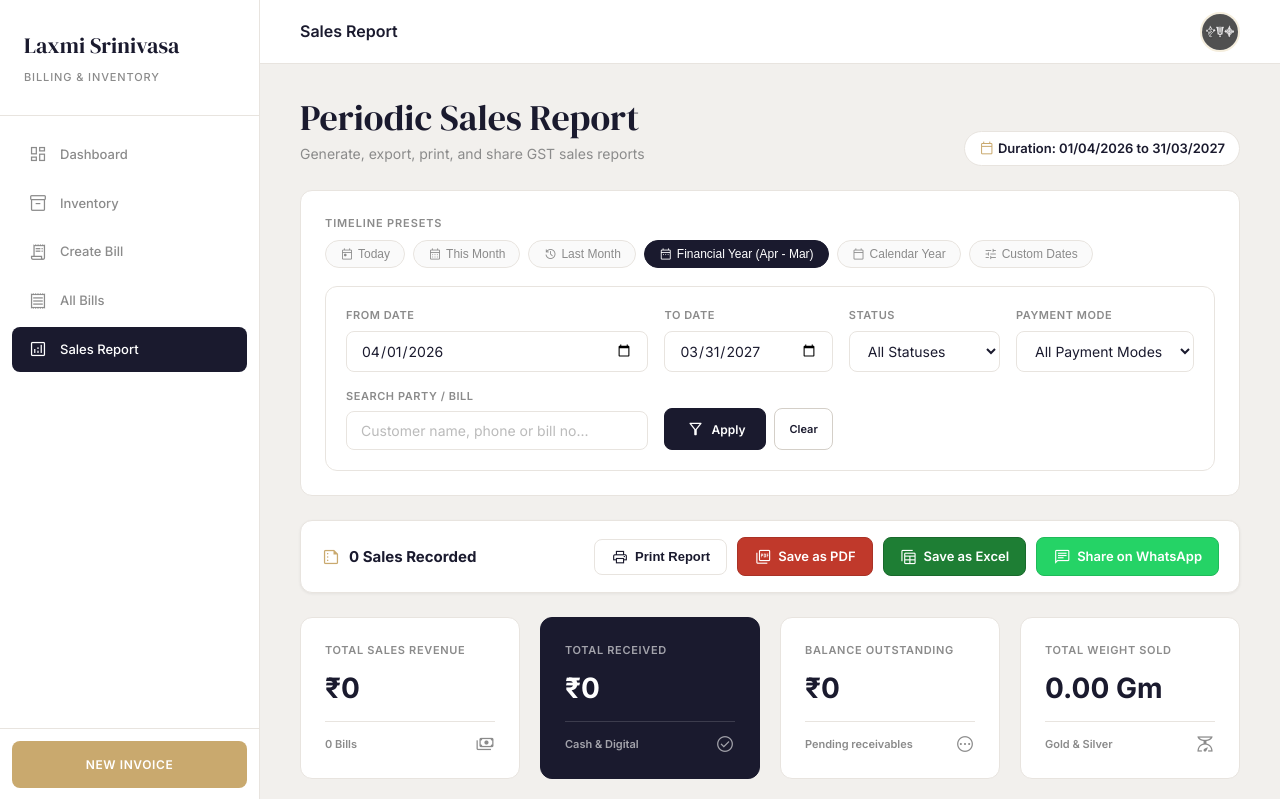
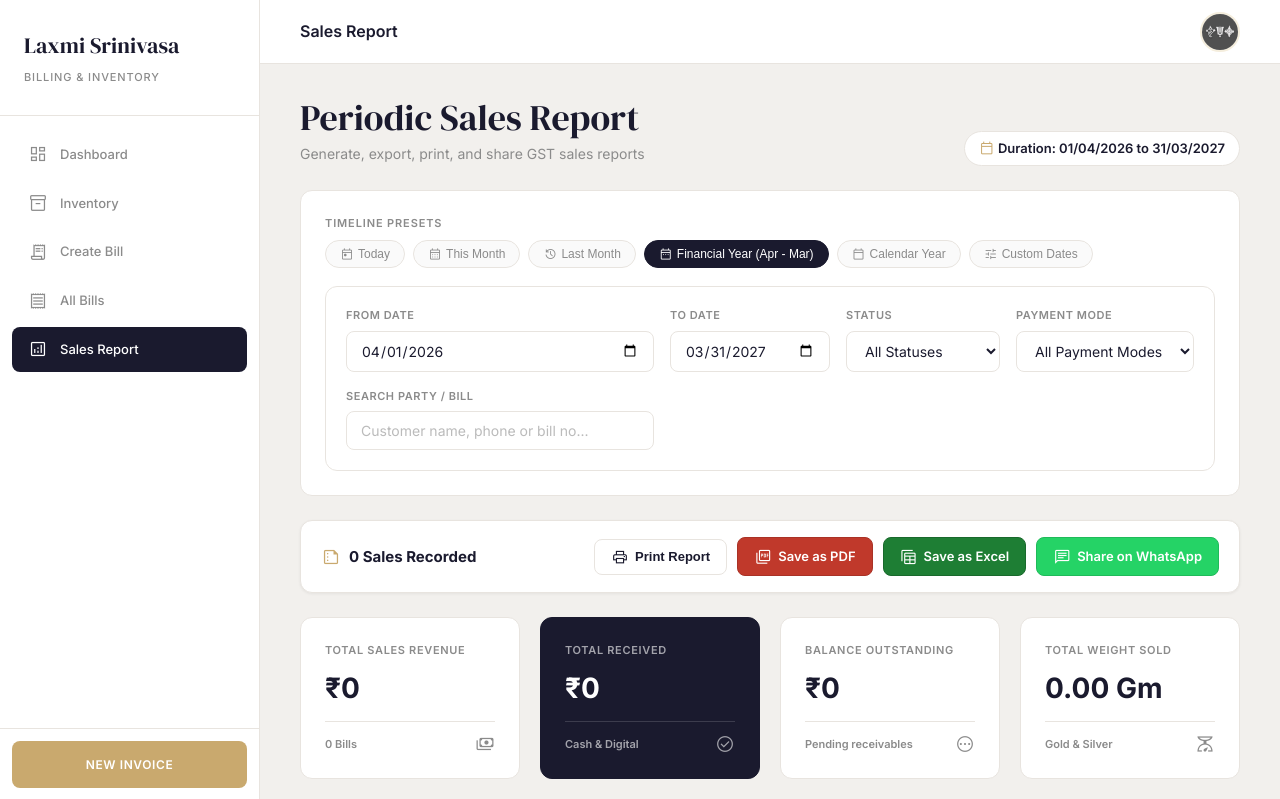
Before and after one commit to Ravichandra-maker/Billing-app, a Flask app: page /sales-report in a window 1280 px wide. Shown: the top 799 px of the page. Run offline with Flask 3, Linux system fonts and the light colour scheme; some libraries are stand-ins or nearby versions.

Commit message:
feat(sales-report): automatic instant filtering without apply or clear buttons

```diff
--- a/templates/sales_report.html
+++ b/templates/sales_report.html
@@ -381,13 +381,7 @@
         </div>
         <div class="form-group" style="flex:1;min-width:200px;">
           <label class="form-label">Search Party / Bill</label>
-          <input type="text" name="search" class="form-control" placeholder="Customer name, phone or bill no..." value="{{ search }}">
-        </div>
-        <div style="display:flex;gap:8px;align-items:flex-end;">
-          <button type="submit" class="btn btn-primary" style="height:42px;">
-            <span class="material-symbols-outlined">filter_alt</span> Apply
-          </button>
-          <a href="/sales-report" class="btn btn-sm" style="height:42px;display:flex;align-items:center;">Clear</a>
+          <input type="text" name="search" id="input_search" class="form-control" placeholder="Customer name, phone or bill no..." value="{{ search }}" autocomplete="off">
         </div>
       </div>
     </form>
@@ -662,12 +656,41 @@
     document.getElementById('reportFilterForm').submit();
   }
 
-  // When user picks a custom date manually, mark timeline as custom so preset does not override
-  document.getElementById('input_from_date').addEventListener('change', function() {
+  // Automatically filter whenever dates or dropdowns change
+  function autoSubmitFilter() {
     document.getElementById('input_timeline').value = 'custom';
-  });
-  document.getElementById('input_to_date').addEventListener('change', function() {
-    document.getElementById('input_timeline').value = 'custom';
-  });
+    document.getElementById('reportFilterForm').submit();
+  }
+
+  document.getElementById('input_from_date').addEventListener('change', autoSubmitFilter);
+  document.getElementById('input_to_date').addEventListener('change', autoSubmitFilter);
+
+  // Auto-filter on Status and Payment Mode changes
+  const statusSelect = document.querySelector('select[name="status"]');
+  if (statusSelect) statusSelect.addEventListener('change', autoSubmitFilter);
+
+  const paymentSelect = document.querySelector('select[name="payment_mode"]');
+  if (paymentSelect) paymentSelect.addEventListener('change', autoSubmitFilter);
+
+  // Live debounced search as user types party name / bill number
+  let searchTimeout = null;
+  const searchInput = document.getElementById('input_search');
+  if (searchInput) {
+    searchInput.addEventListener('input', function() {
+      clearTimeout(searchTimeout);
+      searchTimeout = setTimeout(() => {
+        document.getElementById('input_timeline').value = 'custom';
+        document.getElementById('reportFilterForm').submit();
+      }, 500); // 500ms debounce
+    });
+
+    // Auto-focus search input and place cursor at end if it had a value
+    if (searchInput.value) {
+      searchInput.focus();
+      const val = searchInput.value;
+      searchInput.value = '';
+      searchInput.value = val;
+    }
+  }
 </script>
 {% endblock %}
```
